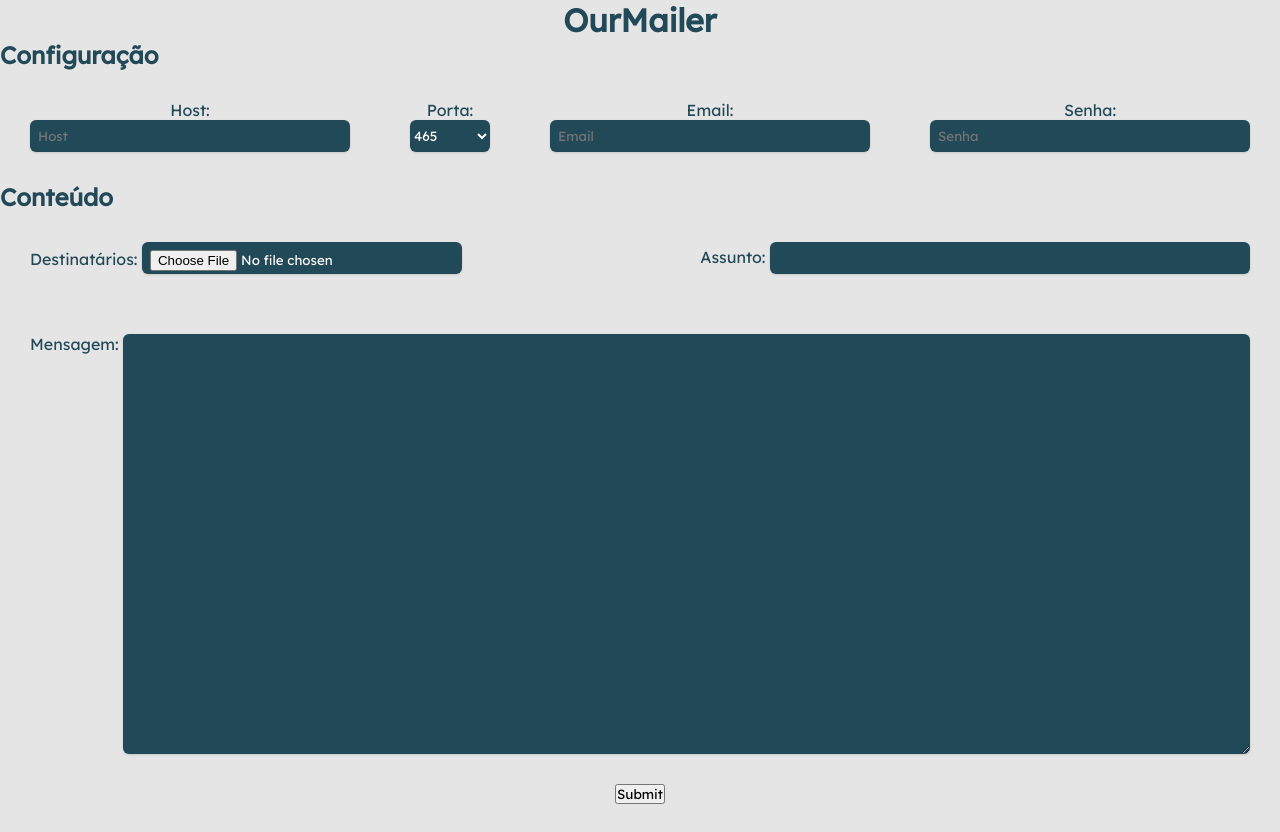
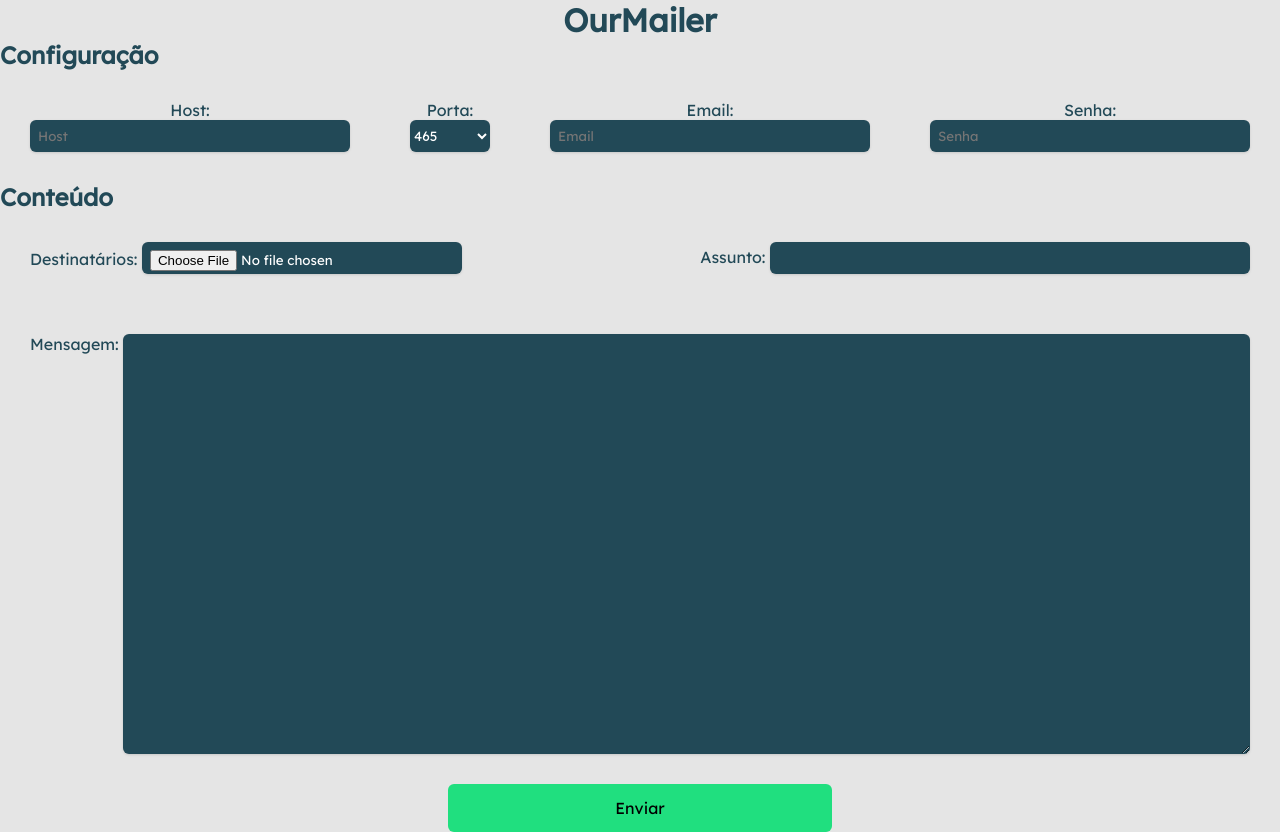
Before and after one commit to ogeanvictor/OurMailer, a React (Vite) app in the folder frontend/: page / in a window 1280 px wide. Before the commit the page ends 804 px from the top, so only its background shows below. Built offline with nearby package versions, Linux system fonts and the light colour scheme.

Commit message:
feat: Style button

```diff
--- a/frontend/src/components/Form.css
+++ b/frontend/src/components/Form.css
@@ -79,3 +79,22 @@ h1 {
     width: 100%;
     display: flex;
 }
+
+.button {
+    display: flex;
+    font-size: medium;
+    border: none;
+    border-radius: 0.375rem;
+    justify-content: center;
+    line-height: 1rem;
+    transition-duration: 500ms;
+    cursor: pointer;
+    background-color: #20DF7F;
+    width: 30%;
+    height: 3rem;
+}
+
+.button:hover {
+    background-color: #19B366;
+    color: white;
+}
--- a/frontend/src/components/Form.tsx
+++ b/frontend/src/components/Form.tsx
@@ -108,7 +108,7 @@ function Form() {
           </div>
         </div>
 
-        <input type="submit" value="Submit" />
+        <input className='button' type="submit" value="Enviar" />
       </form>
 
       {loading ? (
```
